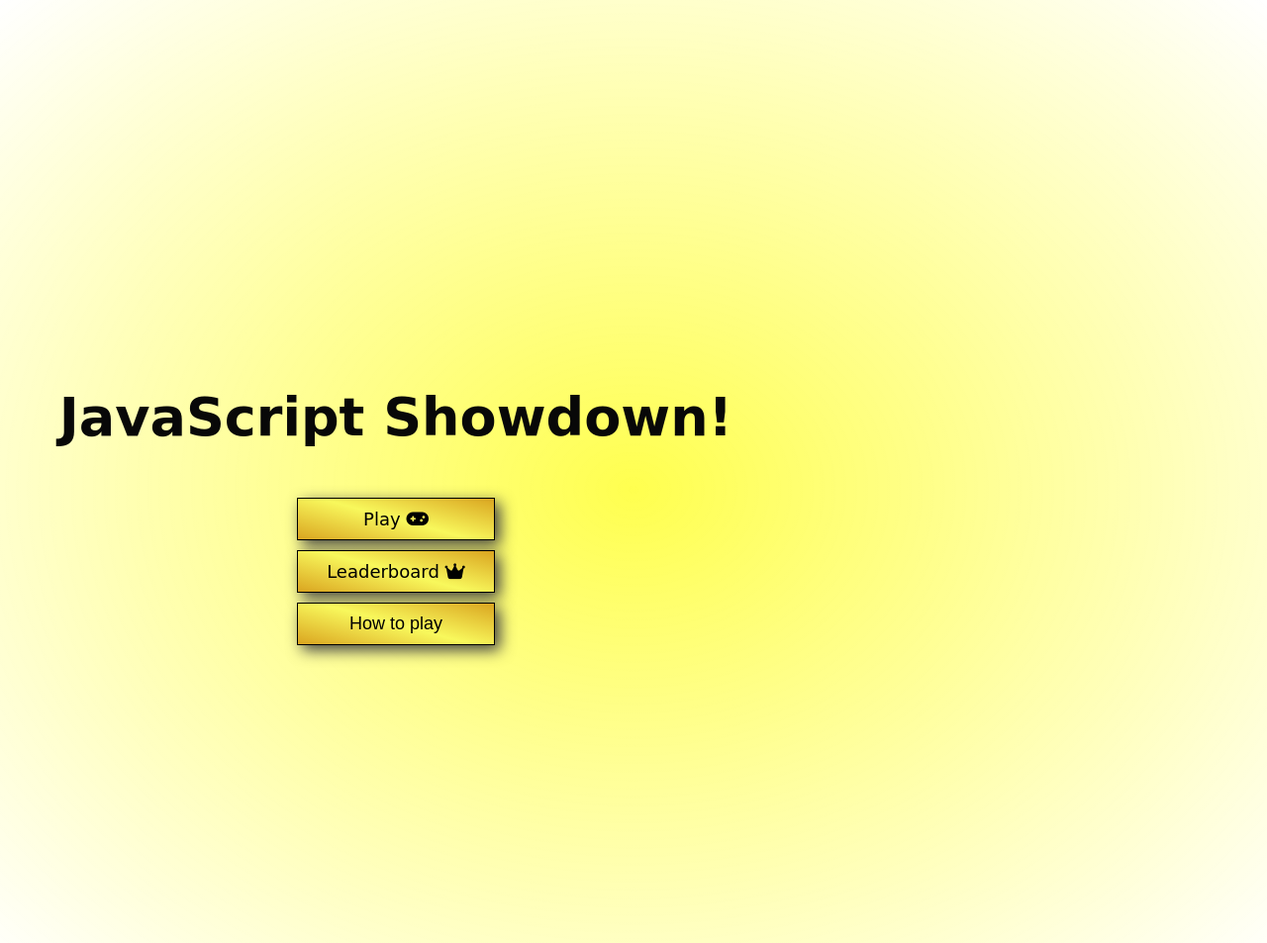
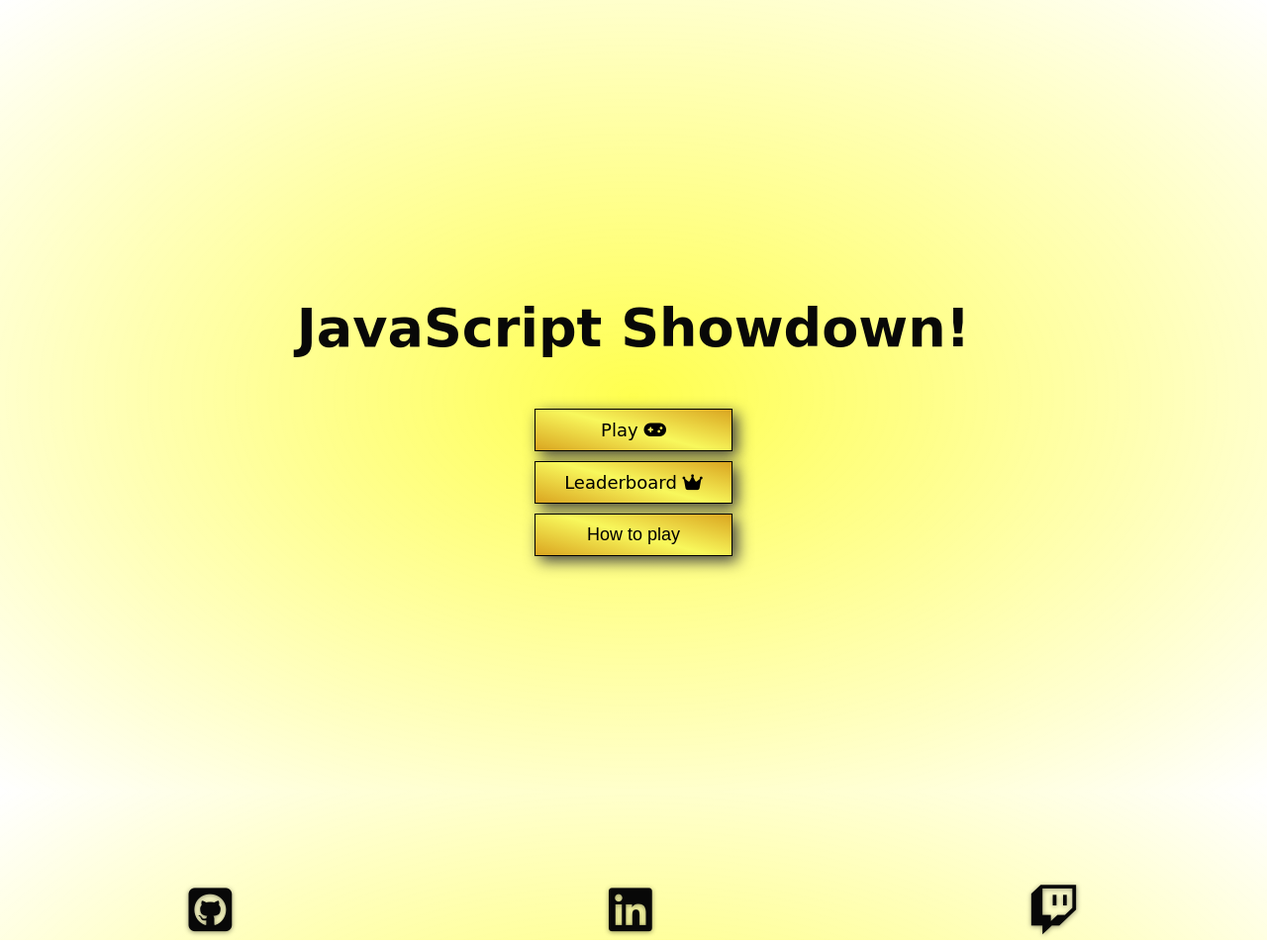
Before and after one commit to Danger0101/JavaScript-Quiz-PP2, a plain HTML site: page index.html in a window 1280 px wide. Shown: the top 953 px of the page at 99% size. Drawn offline with Linux system fonts and the light colour scheme; a web font is replaced by a local one.

Commit message:
Removed landscape media query
Removed the media query with a more mobile first approach now I have an idea on how I can approach this. Moved changes into the main css

```diff
--- a/assets/css/style.css
+++ b/assets/css/style.css
@@ -16,7 +16,9 @@
 }
 
 body {
+        padding-top: 10rem;
         height: 100vh;
+        width: 100vw;
         font-family: 'Lugrasimo', cursive;
         color: var(--text-color);
 }
@@ -297,18 +299,6 @@ footer a {
                 padding: 8rem 2.5rem 0 2.5rem;
         }
 }
-
-/* In testing for landscape mode */
-@media (orientation: landscape) {
-        body {
-                margin-top: 19rem;
-                width: 100vh;
-        }
-        .author-links {
-                margin-top: 12rem;
-        }
-}
-
 @media screen and (max-width: 800px) {
         h1 {
                 font-size: 2.6rem;
```
